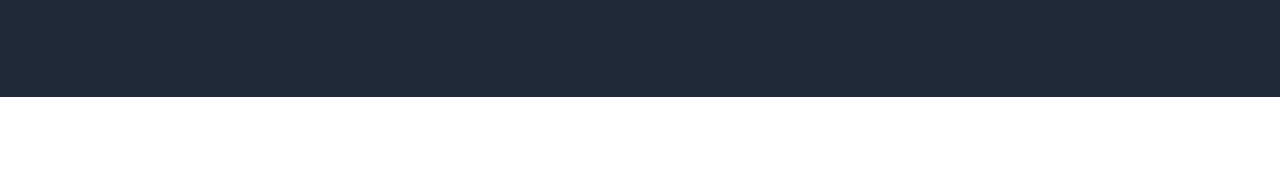
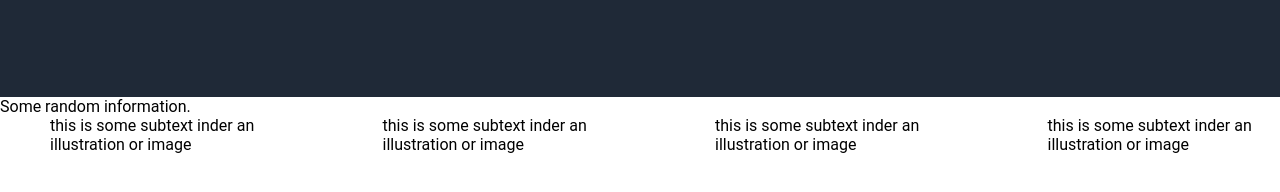
Before and after one commit to Margherita97/Landing-page, a plain HTML site: page index.html in a window 1280 px wide. Shown: the part 386-578 px from the top of the page. Drawn offline with Linux system fonts and the light colour scheme.

Commit message:
Add html to the middle part

```diff
--- a/index.html
+++ b/index.html
@@ -30,6 +30,20 @@
             <img src="/images/sleepy-kitten.jpg" alt="kitten sleeping with his paws up.">
         </div>
     </div>
+
+    <div class="middle">
+        <div class="information">Some random information.</div>
+        <div class="container">
+            <div class="square"></div>
+            <div class="subtext">this is some subtext inder an illustration or image</div>
+            <div class="square"></div>
+            <div class="subtext">this is some subtext inder an illustration or image</div>
+            <div class="square"></div>
+            <div class="subtext">this is some subtext inder an illustration or image</div>
+            <div class="square"></div>
+            <div class="subtext">this is some subtext inder an illustration or image</div>
+        </div>
+    </div>
 </body>
 
 </html>
```
